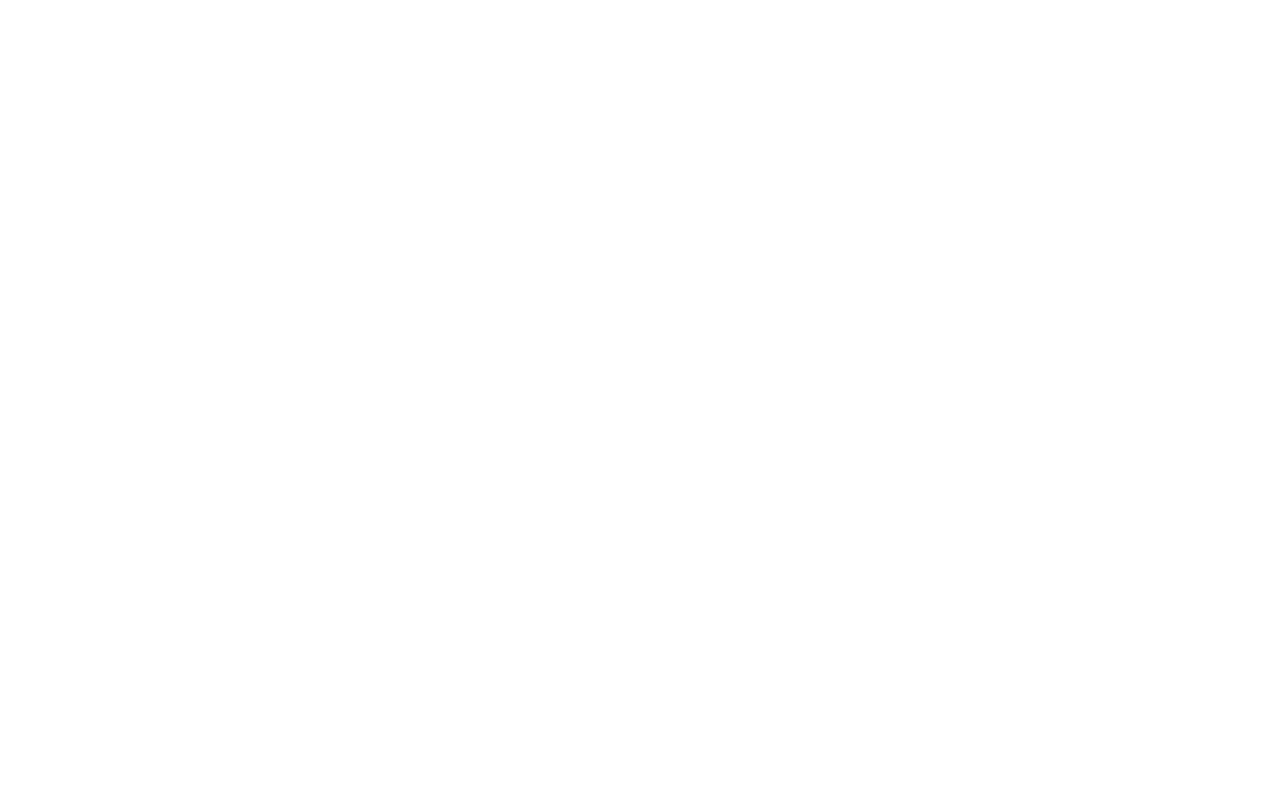
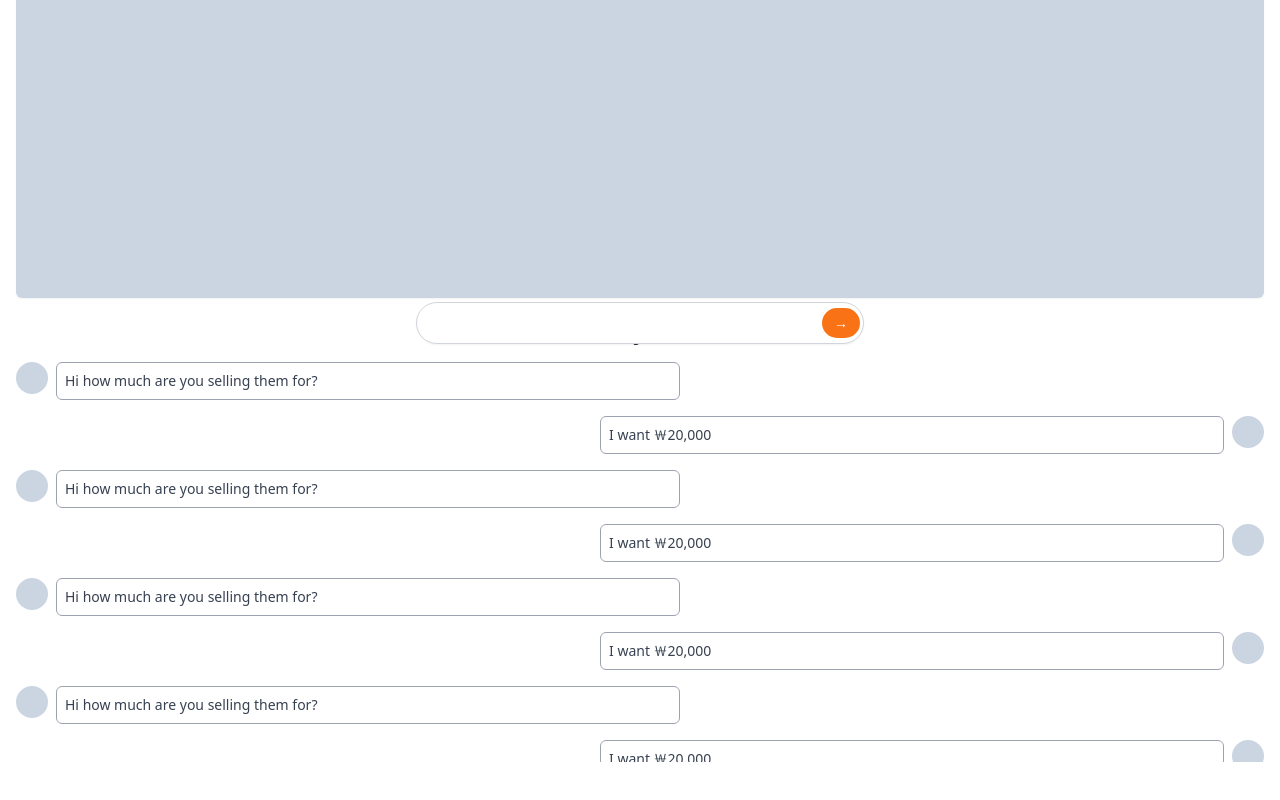
Before and after one commit to miracleSH/carrot-market-sh, a Next.js app: page /live/1 in a window 1280 px wide. Before the commit this address had no page. Shown: the part 444-1244 px from the top of the page. Before the commit the page ends 800 px from the top, so only its background shows below. Built offline with nearby package versions, Linux system fonts and the light colour scheme.

Commit message:
라이브 상세 화면 개발 #완료

```diff
--- /dev/null
+++ b/pages/live/[id].tsx
@@ -0,0 +1,111 @@
+import type { NextPage } from "next";
+
+const StreamDetail: NextPage = () => {
+  return (
+    <div className="py-10 px-4 space-y-4">
+      <div className="w-full rounded-md shadow-sm bg-slate-300 aspect-video" />
+      <h3 className="font-semibold text-center text-gray-800 text-2xl">Let's Try Potato</h3>
+      <div className="mt-4 pb-16 h-[50vh] overflow-y-scroll space-y-4">
+        <div className="flex items-start space-x-2">
+          <div className="w-8 h-8 rounded-full bg-slate-300" />
+          <div className="w-1/2 text-sm text-gray-700 p-2 border border-gray-400 rounded-md">
+            <p>Hi how much are you selling them for?</p>
+          </div>
+        </div>
+        <div className="flex flex-row-reverse items-start space-x-2 space-x-reverse">
+          <div className="w-8 h-8 rounded-full bg-slate-300" />
+          <div className="w-1/2 text-sm text-gray-700 p-2 border border-gray-400 rounded-md">
+            <p>I want ￦20,000</p>
+          </div>
+        </div>
+        <div className="flex items-start space-x-2">
+          <div className="w-8 h-8 rounded-full bg-slate-300" />
+          <div className="w-1/2 text-sm text-gray-700 p-2 border border-gray-400 rounded-md">
+            <p>Hi how much are you selling them for?</p>
+          </div>
+        </div>
+        <div className="flex flex-row-reverse items-start space-x-2 space-x-reverse">
+          <div className="w-8 h-8 rounded-full bg-slate-300" />
+          <div className="w-1/2 text-sm text-gray-700 p-2 border border-gray-400 rounded-md">
+            <p>I want ￦20,000</p>
+          </div>
+        </div>
+        <div className="flex items-start space-x-2">
+          <div className="w-8 h-8 rounded-full bg-slate-300" />
+          <div className="w-1/2 text-sm text-gray-700 p-2 border border-gray-400 rounded-md">
+            <p>Hi how much are you selling them for?</p>
+          </div>
+        </div>
+        <div className="flex flex-row-reverse items-start space-x-2 space-x-reverse">
+          <div className="w-8 h-8 rounded-full bg-slate-300" />
+          <div className="w-1/2 text-sm text-gray-700 p-2 border border-gray-400 rounded-md">
+            <p>I want ￦20,000</p>
+          </div>
+        </div>
+        <div className="flex items-start space-x-2">
+          <div className="w-8 h-8 rounded-full bg-slate-300" />
+          <div className="w-1/2 text-sm text-gray-700 p-2 border border-gray-400 rounded-md">
+            <p>Hi how much are you selling them for?</p>
+          </div>
+        </div>
+        <div className="flex flex-row-reverse items-start space-x-2 space-x-reverse">
+          <div className="w-8 h-8 rounded-full bg-slate-300" />
+          <div className="w-1/2 text-sm text-gray-700 p-2 border border-gray-400 rounded-md">
+            <p>I want ￦20,000</p>
+          </div>
+        </div>
+        <div className="flex items-start space-x-2">
+          <div className="w-8 h-8 rounded-full bg-slate-300" />
+          <div className="w-1/2 text-sm text-gray-700 p-2 border border-gray-400 rounded-md">
+            <p>Hi how much are you selling them for?</p>
+          </div>
+        </div>
+        <div className="flex flex-row-reverse items-start space-x-2 space-x-reverse">
+          <div className="w-8 h-8 rounded-full bg-slate-300" />
+          <div className="w-1/2 text-sm text-gray-700 p-2 border border-gray-400 rounded-md">
+            <p>I want ￦20,000</p>
+          </div>
+        </div>
+        <div className="flex items-start space-x-2">
+          <div className="w-8 h-8 rounded-full bg-slate-300" />
+          <div className="w-1/2 text-sm text-gray-700 p-2 border border-gray-400 rounded-md">
+            <p>Hi how much are you selling them for?</p>
+          </div>
+        </div>
+        <div className="flex flex-row-reverse items-start space-x-2 space-x-reverse">
+          <div className="w-8 h-8 rounded-full bg-slate-300" />
+          <div className="w-1/2 text-sm text-gray-700 p-2 border border-gray-400 rounded-md">
+            <p>I want ￦20,000</p>
+          </div>
+        </div>
+        <div className="flex items-start space-x-2">
+          <div className="w-8 h-8 rounded-full bg-slate-300" />
+          <div className="w-1/2 text-sm text-gray-700 p-2 border border-gray-400 rounded-md">
+            <p>Hi how much are you selling them for?</p>
+          </div>
+        </div>
+        <div className="flex flex-row-reverse items-start space-x-2 space-x-reverse">
+          <div className="w-8 h-8 rounded-full bg-slate-300" />
+          <div className="w-1/2 text-sm text-gray-700 p-2 border border-gray-400 rounded-md">
+            <p>I want ￦20,000</p>
+          </div>
+        </div>
+        <div className="fixed w-full mx-auto max-w-md bottom-3 inset-x-0">
+          <div className="flex relative items-center">
+            <input
+              type="text"
+              className="shadow-sm rounded-full w-full pr-12 border-gray-300 focus:ring-orange-500 focus:outline-none focus:border-orange-500"
+            />
+            <div className="absolute inset-y-0 flex py-1.5 right-0">
+              <span className="flex focus:ring-2 focus:ring-offset-2 focus:ring-orange-400 items-center bg-orange-500 rounded-full px-3 hover:bg-orange-600 cursor-pointer text-sm text-white mr-1">
+                &rarr;
+              </span>
+            </div>
+          </div>
+        </div>
+      </div>
+    </div>
+  );
+};
+
+export default StreamDetail;
```
Also changed, not shown: pages/live/index.tsx (renamed from pages/live.tsx).
